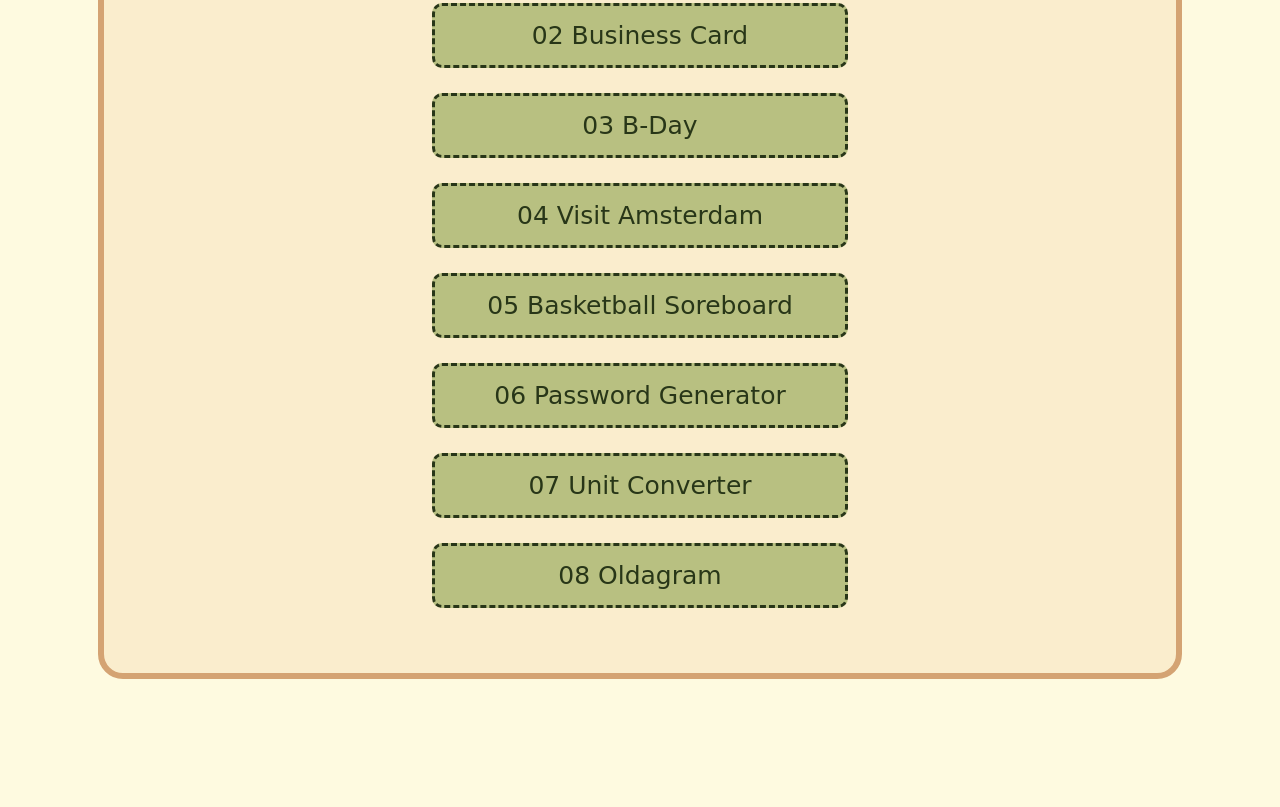
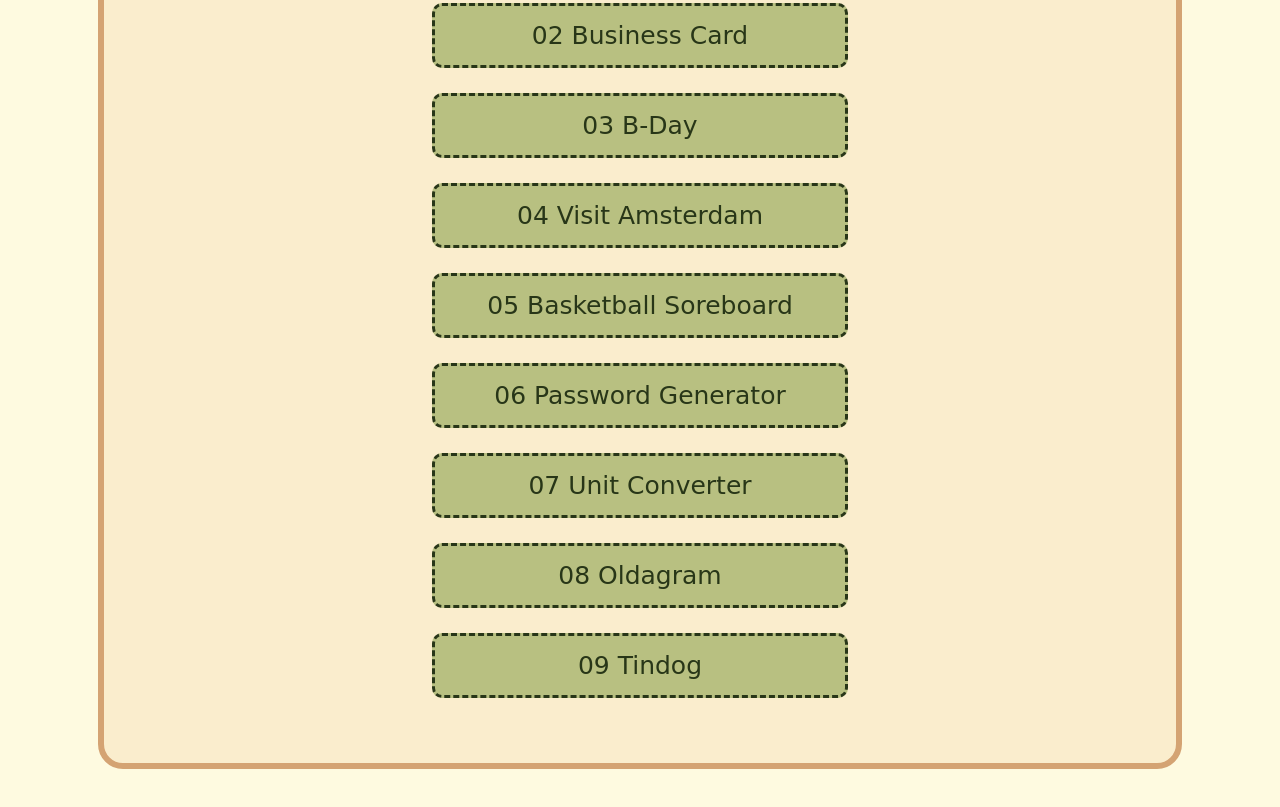
Before and after one commit to katayoon-rb/Fronend-Path-Scrimba, a plain HTML site: page index.html in a window 1280 px wide. Shown: the part 337-1144 px from the top of the page. Before the commit the page ends 1106 px from the top, so only its background shows below. Drawn offline with Linux system fonts and the light colour scheme; a web font is replaced by a local one.

Commit message:
Update index.html

```diff
--- a/index.html
+++ b/index.html
@@ -18,6 +18,7 @@
             <a href="06 Password Generator/password-generator.html" target="_black">06 Password Generator</a>
             <a href="07 Unit Converter/unit-converter.html" target="_black">07 Unit Converter</a>
             <a href="08 Oldagram/oldagram.html" target="_black">08 Oldagram</a>
+            <a href="09 Tindog/src/tindog.html" target="_black">09 Tindog</a>
         </div>
     </body>
 </html>
```
